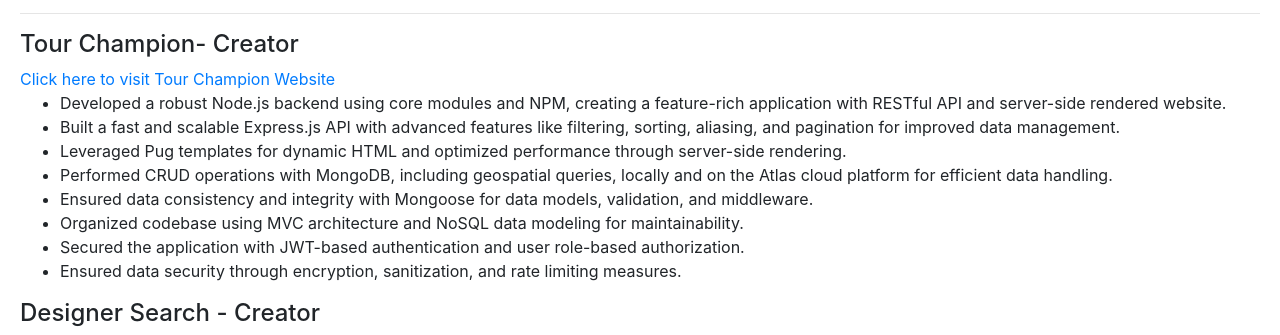
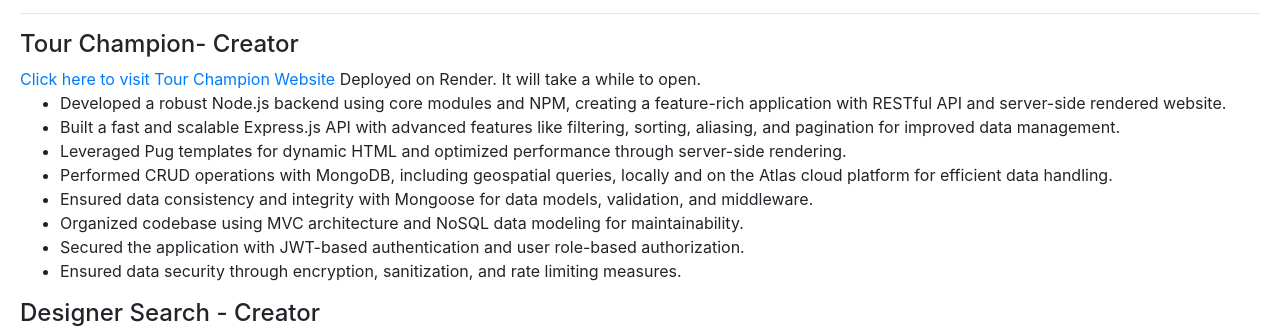
Before and after one commit to HenryLiu0928/HenryLiu0928.github.io, a plain HTML site: page index.html in a window 1280 px wide. Shown: the part 726-1061 px from the top of the page. Drawn offline with nearby package versions, Linux system fonts and the light colour scheme.

Commit message:
Update index.html

```diff
--- a/index.html
+++ b/index.html
@@ -85,7 +85,7 @@
     <h4>Tour Champion- Creator</h4>
     <a href="https://tour-champion.onrender.com/"
       >Click here to visit Tour Champion Website</a
-    >
+    > <span>Deployed on Render. It will take a while to open.</span>
     <ul>
       <li>
         Developed a robust Node.js backend using core modules and NPM, creating
```
